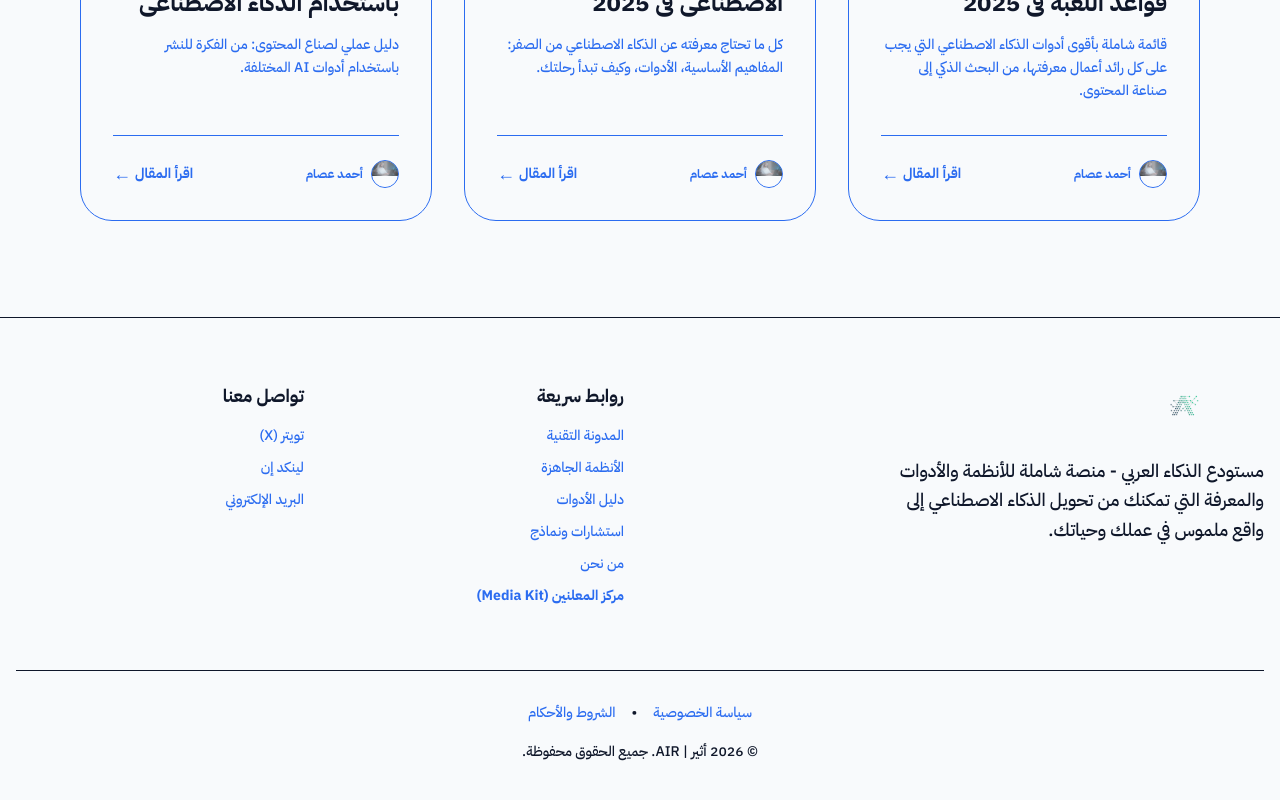
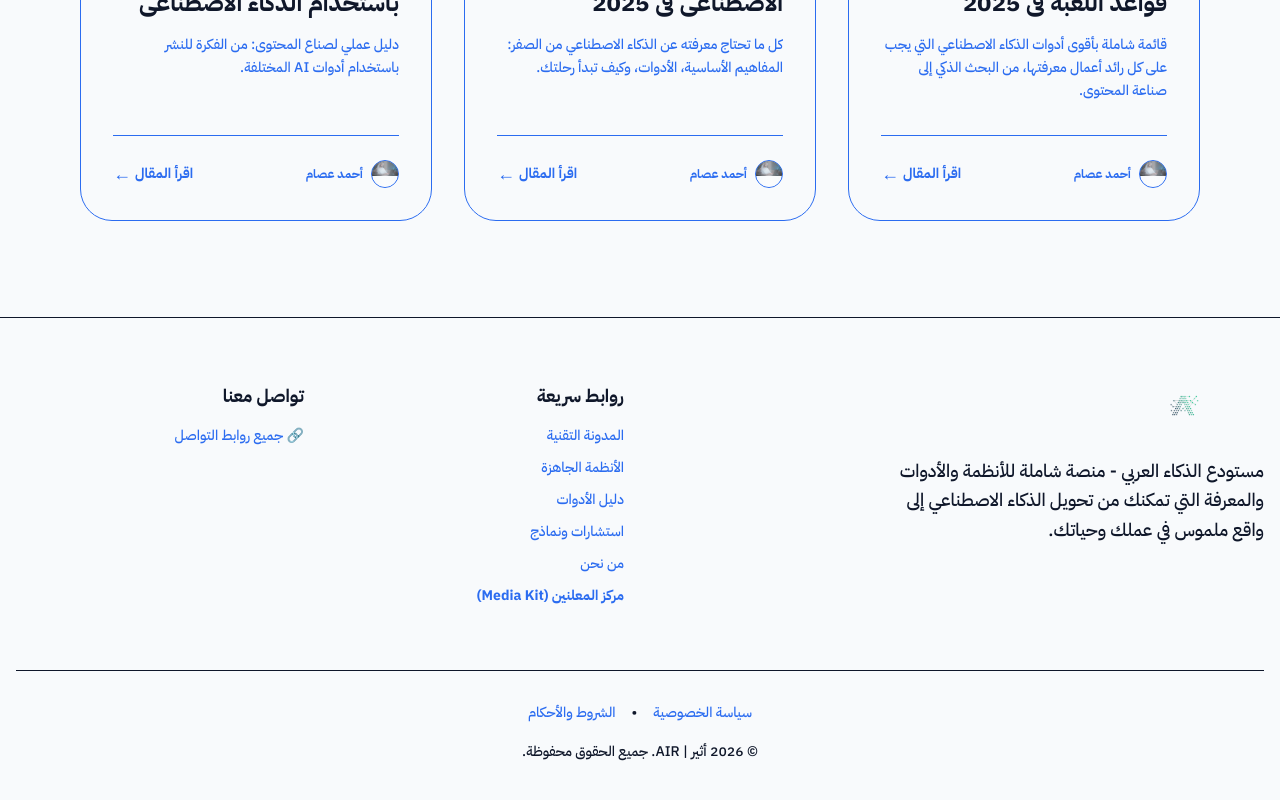
Before and after one commit to ahmdesam96/AIR, a Next.js app: page / in a window 1280 px wide. Shown: the part 6849-7649 px from the top of the page. Built offline with nearby package versions, Linux system fonts and the light colour scheme; a web font is replaced by a local one.

Commit message:
Update footer contact links to use single linkie.bio URL

```diff
--- a/src/components/layout/Footer.tsx
+++ b/src/components/layout/Footer.tsx
@@ -68,6 +68,12 @@ export const Footer = () => {
                         <h3 className="font-bold mb-4 text-lg">تواصل معنا</h3>
                         <ul className="space-y-3 text-sm font-medium">
                             <li>
+                                <a href="https://linkie.bio/ahmdesam96" target="_blank" rel="noopener noreferrer" className="hover:text-primary transition-colors flex items-center gap-2">
+                                    🔗 جميع روابط التواصل
+                                </a>
+                            </li>
+                            {/*
+                            <li>
                                 <a href="https://x.com/zakaa_ai" target="_blank" rel="noopener noreferrer" className="hover:text-primary transition-colors flex items-center gap-2">
                                     تويتر (X)
                                 </a>
@@ -82,6 +88,7 @@ export const Footer = () => {
                                     البريد الإلكتروني
                                 </a>
                             </li>
+                            */}
                         </ul>
                     </div>
                 </div>
```
